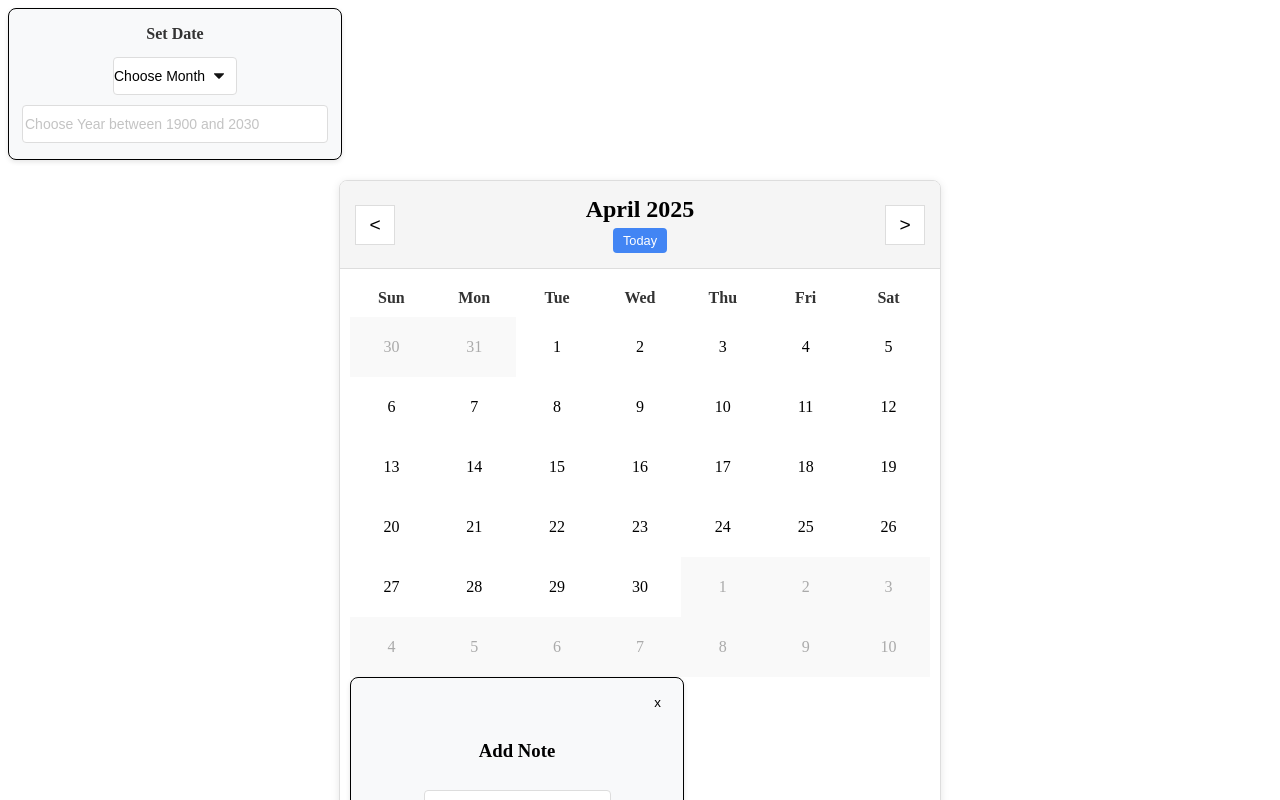
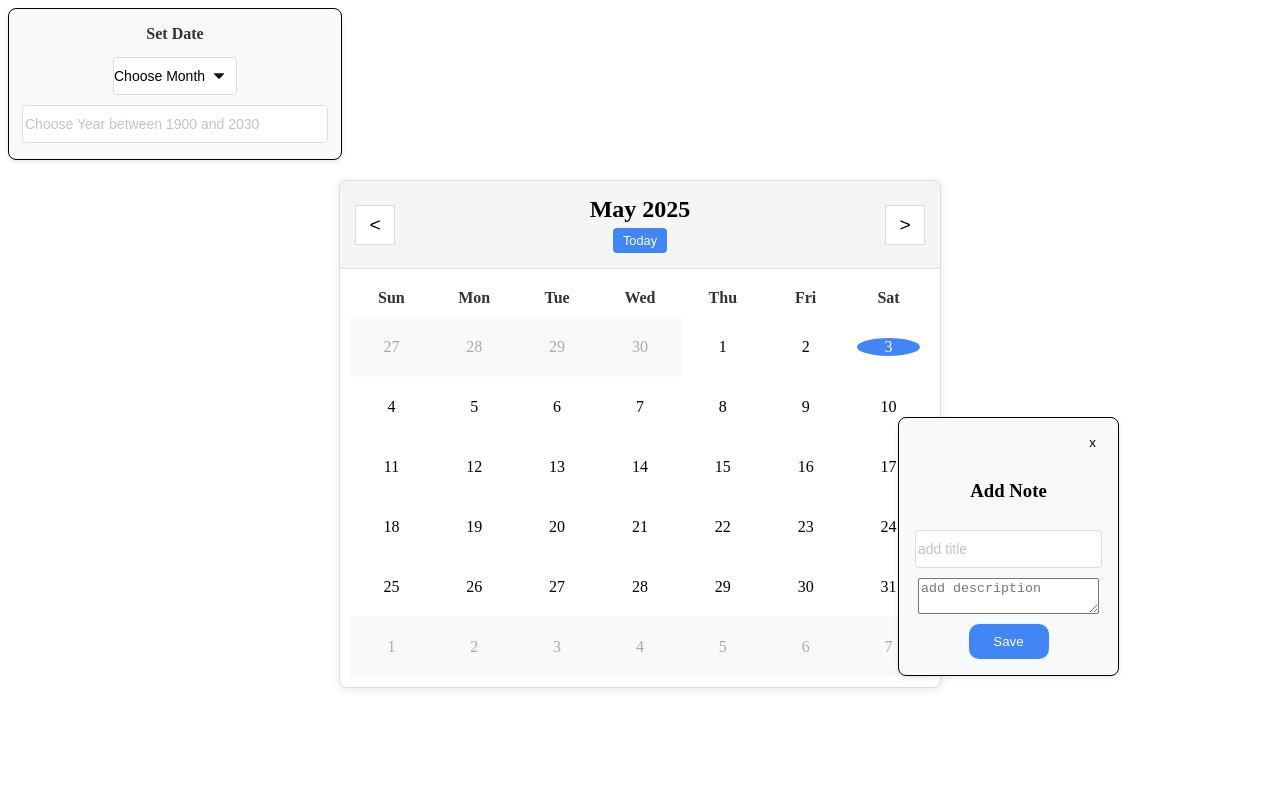
Before and after one commit to Danilll85/FPL-EPIC, a React (Vite) app in the folder HW4/calendar-app/: page / in a window 1280 px wide. Both pictures are taken after a click on the element "10". Shown: the top 800 px of the page. Built offline with nearby package versions, Linux system fonts and the light colour scheme.

Commit message:
show notes in cell

```diff
--- a/HW4/calendar-app/src/components/Calendar/Calendar.scss
+++ b/HW4/calendar-app/src/components/Calendar/Calendar.scss
@@ -84,22 +84,27 @@
       padding: 10px;
       width: 40px;
       height: 40px;
-      cursor: default;
 
       &.other-month {
         color: #aaa;
         background-color: #f9f9f9;
       }
 
-      &.today {
+      // &.today {
+      //   background-color: #4285f4;
+      //   color: black;
+      //   font-weight: bold;
+      //   position: relative;
+
+      //   &.other-month {
+      //     background-color: #a1c3f7;
+      //   }
+      // }
+
+      .today {
         background-color: #4285f4;
+        border-radius: 50%;
         color: white;
-        font-weight: bold;
-        position: relative;
-
-        &.other-month {
-          background-color: #a1c3f7;
-        }
       }
     }
 
--- a/HW4/calendar-app/src/components/Calendar/Calendar.tsx
+++ b/HW4/calendar-app/src/components/Calendar/Calendar.tsx
@@ -3,18 +3,28 @@ import { store, ChangeMonthAction, ChangeYearAction } from "../../store/store";
 import { generateCalendar, months, weekDays, CalendarDay } from "../../utils/calendarUtils";
 import { InputNote } from "../InputNote/InputNote";
 import "./Calendar.scss";
+import { convertDate } from "../../utils/convertDate";
 
 type CalendarProps = {
   month: string;
   year: number;
 };
 
+type Note = {
+  title: string;
+  description?: string;
+};
+
 export const Calendar = ({ month, year }: CalendarProps) => {
   const [calendarDays, setCalendarDays] = useState<CalendarDay[][]>([]);
-  const [currentday, setCurrentDay] = useState("");
   const [currentMonth, setCurrentMonth] = useState(month);
   const [currentYear, setCurrentYear] = useState(year);
   const [isModalOn, setModalOn] = useState(false);
+  const [currentX, setCurrentX] = useState(0);
+  const [currentY, setCurrentY] = useState(0);
+  const [modalDay, setModalDay] = useState("");
+  const [modalMonth, setModalMonth] = useState(month);
+  const [modalYear, setModalYear] = useState(year);
 
   useEffect(() => {
     setCalendarDays(generateCalendar(currentMonth, currentYear));
@@ -26,7 +36,7 @@ export const Calendar = ({ month, year }: CalendarProps) => {
     });
 
     return unsubscribe;
-  }, [currentMonth, currentYear]);
+  }, [currentMonth, currentYear, isModalOn]);
 
   const dispatchDate = (monthIndex: number, year: number) => {
     store.dispatch({
@@ -59,10 +69,62 @@ export const Calendar = ({ month, year }: CalendarProps) => {
     dispatchDate(today.getMonth(), today.getFullYear());
   };
 
-  const showModal = (e: React.MouseEvent) => {
-    setCurrentDay(e.currentTarget.innerHTML);
+  const showModal = (e: React.MouseEvent<HTMLElement>, weekIndex: number, dayIndex: number) => {
+    const target = e.target as HTMLElement;
+    const day = target.innerText as string;
+    const isCurrentMonth = calendarDays[weekIndex][dayIndex].currentMonth;
+
+    console.log(isCurrentMonth);
+
+    if (!isCurrentMonth) {
+      const index = months.findIndex((m) => m === currentMonth);
+      if (weekIndex > 2) {
+        setModalMonth(months[index + 1 === 12 ? 0 : index + 1]);
+        setModalYear(index + 1 === 12 ? currentYear + 1 : currentYear);
+      } else {
+        setModalMonth(months[index - 1 === -1 ? 11 : index - 1]);
+        setModalYear(index - 1 === -1 ? currentYear - 1 : currentYear);
+      }
+    } else {
+      setModalMonth(currentMonth);
+      setModalYear(currentYear);
+    }
+
+    console.log(calendarDays);
+    console.log(weekIndex, dayIndex);
+
+    setCurrentX(e.clientX);
+    setCurrentY(e.clientY);
+    setModalDay(day);
     setModalOn(true);
   };
+
+  const drawNotes = (day: CalendarDay, weekIndex: number) => {
+    let keyMonth: string = currentMonth;
+    let keyYear: number = currentYear;
+    if (!day.currentMonth) {
+      const index = months.findIndex((m) => m === currentMonth);
+
+      if (weekIndex > 2) {
+        const nextMonth = index === 11 ? 0 : index + 1;
+        keyMonth = months[nextMonth];
+        keyYear = nextMonth === 0 ? keyYear + 1 : keyYear;
+      } else {
+        const prevMonth = index === 0 ? 11 : index - 1;
+        keyMonth = months[prevMonth];
+        keyYear = prevMonth === 11 ? keyYear - 1 : keyYear;
+      }
+    }
+
+    const key: string = convertDate(day.day.toString(), keyMonth, keyYear.toString());
+
+    const notes: Note[] = JSON.parse(localStorage.getItem(key) as string);
+
+    const noteElements = notes.map((note: Note, index: number) => <div className="note-elem" key={`${index}-${note.title}`}>{note.title}</div>)
+
+    return noteElements;
+  };
+
 
   return (
     <div className="calendar-container">
@@ -82,7 +144,6 @@ export const Calendar = ({ month, year }: CalendarProps) => {
           &gt;
         </button>
       </div>
-
       <div className="calendar-table">
         <table>
           <thead>
@@ -100,10 +161,45 @@ export const Calendar = ({ month, year }: CalendarProps) => {
                 {week.map((day, dayIndex) => (
                   <td
                     key={`day-${weekIndex}-${dayIndex}`}
-                    className={`date-cell ${!day.currentMonth ? "other-month" : ""} ${day.isToday ? "today" : ""}`}
-                    onClick={showModal}
+                    className={`date-cell ${!day.currentMonth ? "other-month" : ""} `}
+                    onClick={(e) => {
+                      showModal(e, weekIndex, dayIndex);
+                    }}
                   >
-                    {day.day}
+                    <div className={day.isToday ? "today" : ""}>{day.day}</div>
+                    <div className="notes-wrapper">
+                      {
+                        day.hasNotes && drawNotes(day, weekIndex)
+                        // JSON.parse(
+                        //   localStorage.getItem(
+                        //     convertDate(
+                        //       day.day.toString(),
+                        //       months[months.findIndex((m) => m === currentMonth) - 1],
+                        //       (months.findIndex((m) => m === currentMonth) - 1 === -1
+                        //         ? currentYear - 1
+                        //         : currentYear
+                        //       ).toString()
+                        //     ) ||
+                        //       convertDate(day.day.toString(), currentMonth, currentYear.toString()) ||
+                        //       convertDate(
+                        //         day.day.toString(),
+                        //         months[months.findIndex((m) => m === currentMonth) - 1],
+                        //         (months.findIndex((m) => m === currentMonth) + 1 === 12
+                        //           ? currentYear + 1
+                        //           : currentYear
+                        //         ).toString()
+                        //       )
+                        //   ) as string
+                        //)
+                        // .map((note: Note, index: number) => {
+                        //   return (
+                        //     <div className="note-elem" key={`${index}-${note.title}`}>
+                        //       {note.title}
+                        //     </div>
+                        //   );
+                        // })
+                      }
+                    </div>
                   </td>
                 ))}
               </tr>
@@ -111,8 +207,11 @@ export const Calendar = ({ month, year }: CalendarProps) => {
           </tbody>
         </table>
         {isModalOn && (
-          <div className="input-note-wrapper">
-            <InputNote day={currentday} month={currentMonth} year={currentYear.toString()} />
+          <div
+            className="input-note-wrapper"
+            style={{ position: "absolute", top: `${currentY + 10}px`, left: `${currentX + 10}px` }}
+          >
+            <InputNote day={modalDay} month={modalMonth} year={modalYear.toString()} setModalOn={setModalOn} />
           </div>
         )}
       </div>
--- a/HW4/calendar-app/src/components/InputNote/InputNote.tsx
+++ b/HW4/calendar-app/src/components/InputNote/InputNote.tsx
@@ -6,9 +6,10 @@ type propTypes = {
   day: string;
   month: string;
   year: string;
+  setModalOn: React.Dispatch<React.SetStateAction<boolean>>;
 };
 
-export const InputNote = ({ day, month, year }: propTypes) => {
+export const InputNote = ({ day, month, year, setModalOn }: propTypes) => {
   const [titleText, setTitleText] = useState("");
   const [descText, setDescText] = useState("");
 
@@ -26,6 +27,10 @@ export const InputNote = ({ day, month, year }: propTypes) => {
     } else {
       setTitleText(e.target.value);
     }
+  };
+
+  const hideModal = () => {
+    setModalOn(false);
   };
 
   const saveNote = () => {
@@ -46,11 +51,14 @@ export const InputNote = ({ day, month, year }: propTypes) => {
 
     setTitleText("");
     setDescText("");
+    hideModal();
   };
 
   return (
-    <div className="input-wrapper">
-      <button id="close-btn">x</button>
+    <div className="input-wrapper" draggable={true}>
+      <button id="close-btn" onClick={hideModal}>
+        x
+      </button>
       <h3>Add Note</h3>
       <input type="text" placeholder="add title" onChange={handleChange} value={titleText} />
       <textarea placeholder="add description" onChange={handleChange} value={descText} />
--- a/HW4/calendar-app/src/store/store.ts
+++ b/HW4/calendar-app/src/store/store.ts
@@ -1,4 +1,5 @@
 import { configureStore } from "@reduxjs/toolkit";
+import { months } from "../utils/calendarUtils";
 
 type State = {
   month: string;
@@ -7,19 +8,19 @@ type State = {
 
 export type ChangeMonthAction = {
   type: "changeMonth";
-  value: string
+  value: string;
 };
 
 export type ChangeYearAction = {
   type: "changeYear";
-  value: number,
+  value: number;
 };
 
 type Action = ChangeMonthAction | ChangeYearAction;
 
 const initialState: State = {
-  month: "April",
-  year: 2025,
+  month: months[new Date().getMonth()],
+  year: new Date().getFullYear(),
 };
 
 const reducer = (state = initialState, action: Action): State => {
@@ -27,15 +28,15 @@ const reducer = (state = initialState, action: Action): State => {
     case "changeMonth":
       return {
         ...state,
-        month: action.value
+        month: action.value,
       };
     case "changeYear":
       return {
         ...state,
-        year: action.value
+        year: action.value,
       };
     default:
-     return state;
+      return state;
   }
 };
 
--- a/HW4/calendar-app/src/utils/calendarUtils.ts
+++ b/HW4/calendar-app/src/utils/calendarUtils.ts
@@ -2,7 +2,8 @@ export type CalendarDay = {
   day: number;
   currentMonth: boolean;
   isToday: boolean;
-}
+  hasNotes: boolean;
+};
 
 export const months = [
   "January",
@@ -21,45 +22,53 @@ export const months = [
 
 export const weekDays = ["Sun", "Mon", "Tue", "Wed", "Thu", "Fri", "Sat"];
 
-export const getMonthIndex = (month: string) =>
-    months.findIndex((m) => m === month);
+export const getMonthIndex = (month: string) => months.findIndex((m) => m === month);
 
-export const generateCalendar = (
-    month: string,
-    year: number
-): CalendarDay[][] => {
-    const monthIndex = getMonthIndex(month);
+export const generateCalendar = (month: string, year: number): CalendarDay[][] => {
+  const monthIndex = getMonthIndex(month); //4
   if (monthIndex === -1) return [];
 
   const today = new Date();
-    const todayDate = today.getDate();
-    const todayMonth = today.getMonth();
-    const todayYear = today.getFullYear();
+  const todayDate = today.getDate(); //today day number
+  const todayMonth = today.getMonth(); //month index
+  const todayYear = today.getFullYear(); //year
 
-    const firstDay = new Date(year, monthIndex, 1).getDay();
-    const lastDate = new Date(year, monthIndex + 1, 0).getDate();
+  const firstDay = new Date(year, monthIndex, 1).getDay(); //position in week (start from sunday)
+  const lastDate = new Date(year, monthIndex + 1, 0).getDate(); //day number
   const prevLastDate = new Date(year, monthIndex, 0).getDate();
+
+  const keysFromLocaleStorage: string[] = [];
+  for (let i = 0; i < localStorage.length; i++) {
+    const key = localStorage.key(i) as string;
+    keysFromLocaleStorage.push(key);
+    console.log(`[key] ${key}`);
+  }
 
   const calendar: CalendarDay[][] = [];
   let week: CalendarDay[] = [];
 
   for (let i = firstDay - 1; i >= 0; i--) {
-        const day = prevLastDate - i;
+    const day: number = prevLastDate - i;
+    const flag: boolean = keysFromLocaleStorage.includes(
+      `${day}-${monthIndex == 0 ? 11 : monthIndex - 1}-${monthIndex == 0 ? year - 1 : year}`
+    );
     week.push({
       day,
       currentMonth: false,
       isToday: false,
+      hasNotes: flag,
     });
   }
 
   for (let i = 1; i <= lastDate; i++) {
+    const flag: boolean = keysFromLocaleStorage.includes(
+        `${i}-${monthIndex == 0 ? 11 : monthIndex}-${monthIndex == 0 ? year - 1 : year}`
+      );
     week.push({
       day: i,
       currentMonth: true,
-            isToday:
-                i === todayDate &&
-                monthIndex === todayMonth &&
-                year === todayYear,
+      isToday: i === todayDate && monthIndex === todayMonth && year === todayYear,
+      hasNotes: flag,
     });
 
     if (week.length === 7) {
@@ -74,6 +83,7 @@ export const generateCalendar = (
       day: nextDay++,
       currentMonth: false,
       isToday: false,
+      hasNotes: false,
     });
   }
 
@@ -88,6 +98,7 @@ export const generateCalendar = (
         day: nextDay++,
         currentMonth: false,
         isToday: false,
+        hasNotes: false,
       });
     }
     calendar.push(extraWeek);
--- a/HW4/calendar-app/src/utils/convertDate.ts
+++ b/HW4/calendar-app/src/utils/convertDate.ts
@@ -16,7 +16,9 @@ const months = {
 type MonthKey = keyof typeof months;
 
 export const convertDate = (day: string, month: string, year: string): string => {
-    if (month.toLowerCase() in months) {
+  console.log(`[convertDate] ${day}-${month}-${year}`);
+
+  if (month.toLowerCase() in months) {
     return `${day}-${months[month.toLowerCase() as MonthKey]}-${year}`;
   }
   throw new Error("Invalid month");
```
Lines whose indentation alone changed are shown as unchanged.
